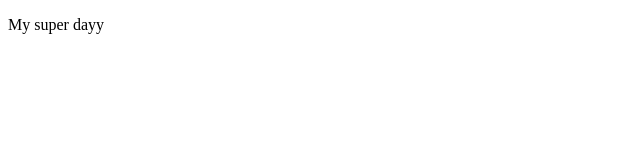
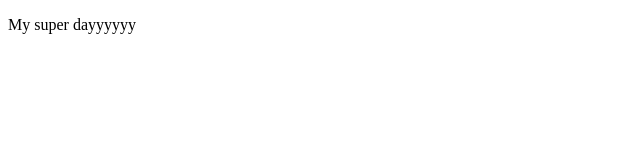
Before and after one commit to FlavienDesse/my_super_day_front, a React (Create React App) app: page / in a window 1280 px wide. Shown: the top 160 px of the page, without its empty margins (0-640 px from the left). Built offline with nearby package versions, Linux system fonts and the light colour scheme.

Commit message:
3nd commit

```diff
--- a/src/App.js
+++ b/src/App.js
@@ -5,7 +5,7 @@ function App() {
   return (
 
         <p>
-         My super dayy
+         My super dayyyyyy
         </p>
   );
 }
```
